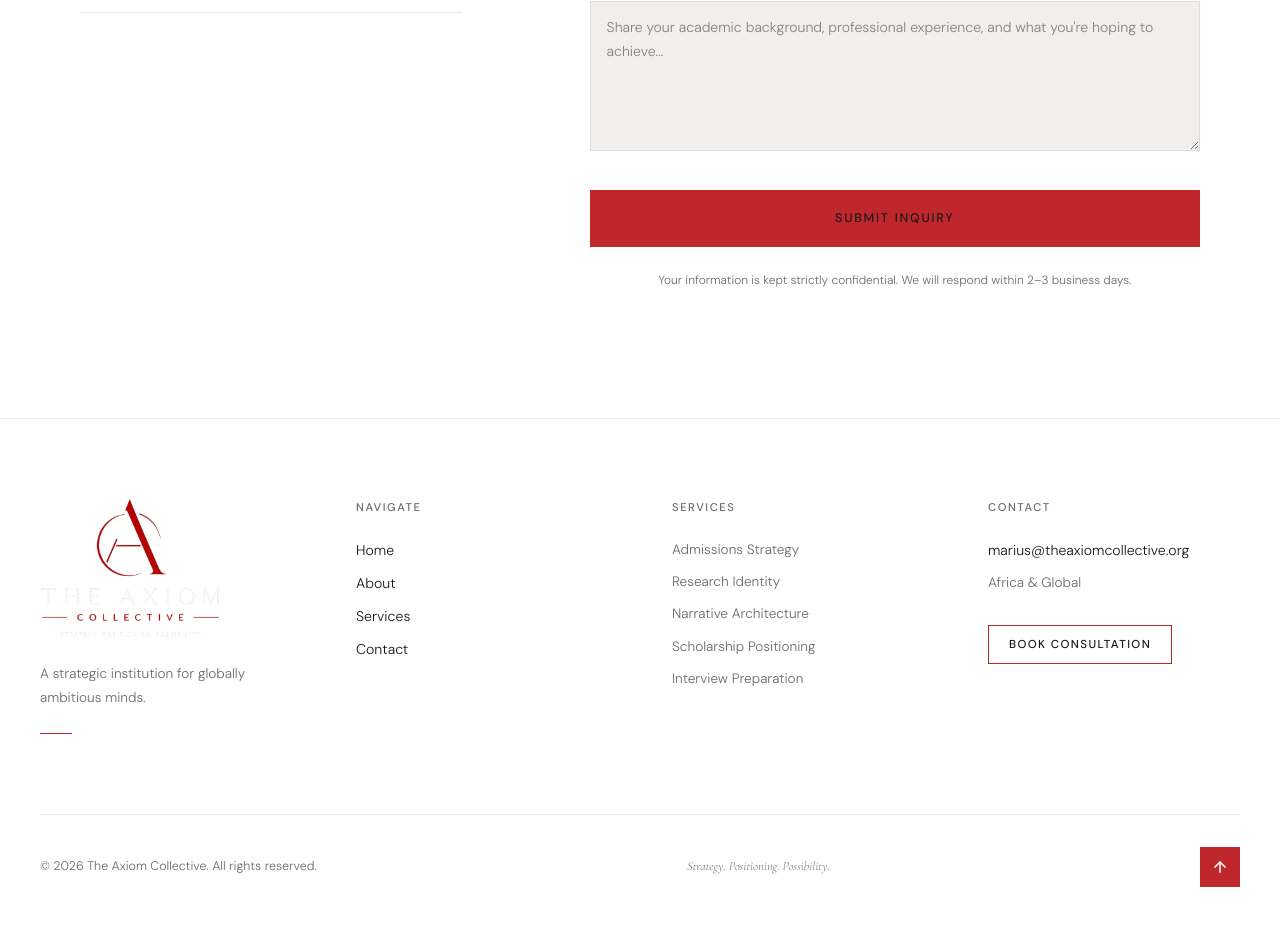
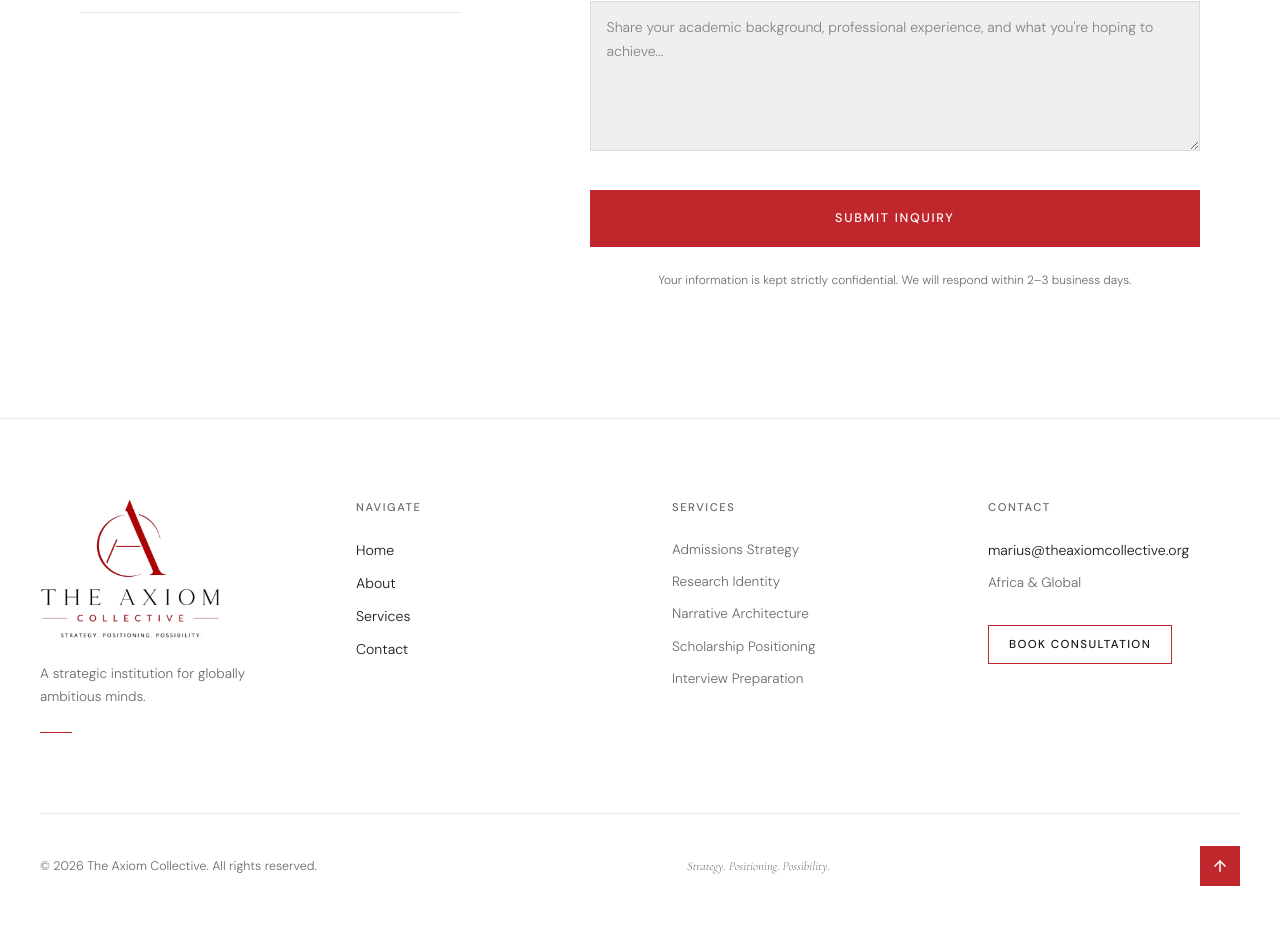
Before and after one commit to Kachi-Obata/The-Axiom-Collective, a Next.js app: page /contact in a window 1280 px wide. Shown: the part 1223-2148 px from the top of the page. Built offline with nearby package versions, Linux system fonts and the light colour scheme; no server answers.

Commit message:
changed logo in footer to darker

```diff
--- a/app/contact/page.tsx
+++ b/app/contact/page.tsx
@@ -311,7 +311,7 @@ export default function ContactPage() {
                   fontWeight: 500,
                   letterSpacing: '0.14em',
                   textTransform: 'uppercase',
-                  color: 'var(--off-white)',
+                  color: loading ? 'var(--off-white)' : '#FFFFFF',
                   padding: '18px 36px',
                   background: loading ? 'transparent' : 'var(--crimson)',
                   border: '1px solid var(--crimson)',
@@ -321,8 +321,8 @@ export default function ContactPage() {
                   marginTop: '0.5rem',
                   opacity: loading ? 0.6 : 1,
                 }}
-                onMouseEnter={e => { if (!loading) (e.currentTarget as HTMLElement).style.background = 'transparent'; }}
-                onMouseLeave={e => { if (!loading) (e.currentTarget as HTMLElement).style.background = 'var(--crimson)'; }}
+                onMouseEnter={e => { if (!loading) { (e.currentTarget as HTMLElement).style.background = 'transparent'; (e.currentTarget as HTMLElement).style.color = 'var(--off-white)'; } }}
+                onMouseLeave={e => { if (!loading) { (e.currentTarget as HTMLElement).style.background = 'var(--crimson)'; (e.currentTarget as HTMLElement).style.color = '#FFFFFF'; } }}
               >
                 {loading ? 'Sending...' : 'Submit Inquiry'}
               </button>
--- a/components/Footer.tsx
+++ b/components/Footer.tsx
@@ -18,7 +18,7 @@ export default function Footer() {
         }}>
           {/* Brand */}
           <div style={{ gridColumn: 'span 1' }}>
-            <Image src="/axiom-logo-light.png" alt="The Axiom Collective" width={180} height={60} style={{ objectFit: 'contain', objectPosition: 'left', marginBottom: '1.5rem', display: 'block' }} />
+            <Image src="/logo.png" alt="The Axiom Collective" width={180} height={60} style={{ objectFit: 'contain', objectPosition: 'left', marginBottom: '1.5rem', display: 'block' }} />
             <p style={{ color: 'var(--muted)', fontSize: '0.85rem', lineHeight: '1.7', fontWeight: 300, maxWidth: '260px' }}>
               A strategic institution for globally ambitious minds.
             </p>
```
